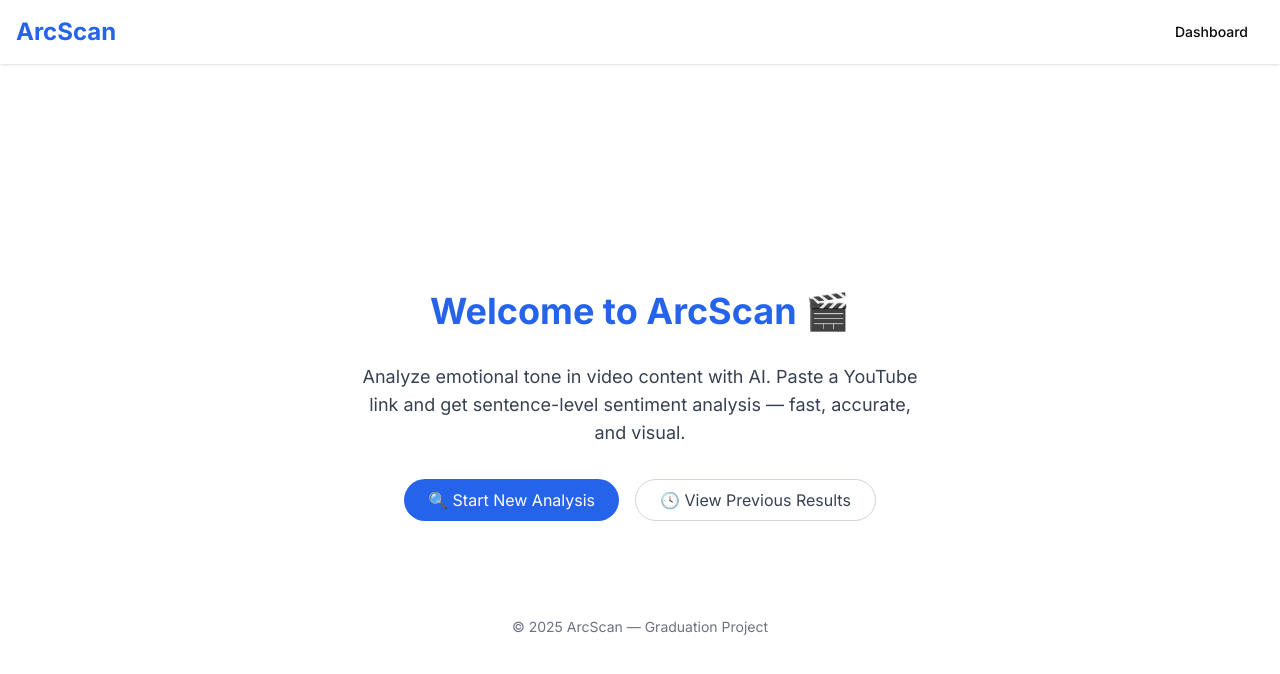
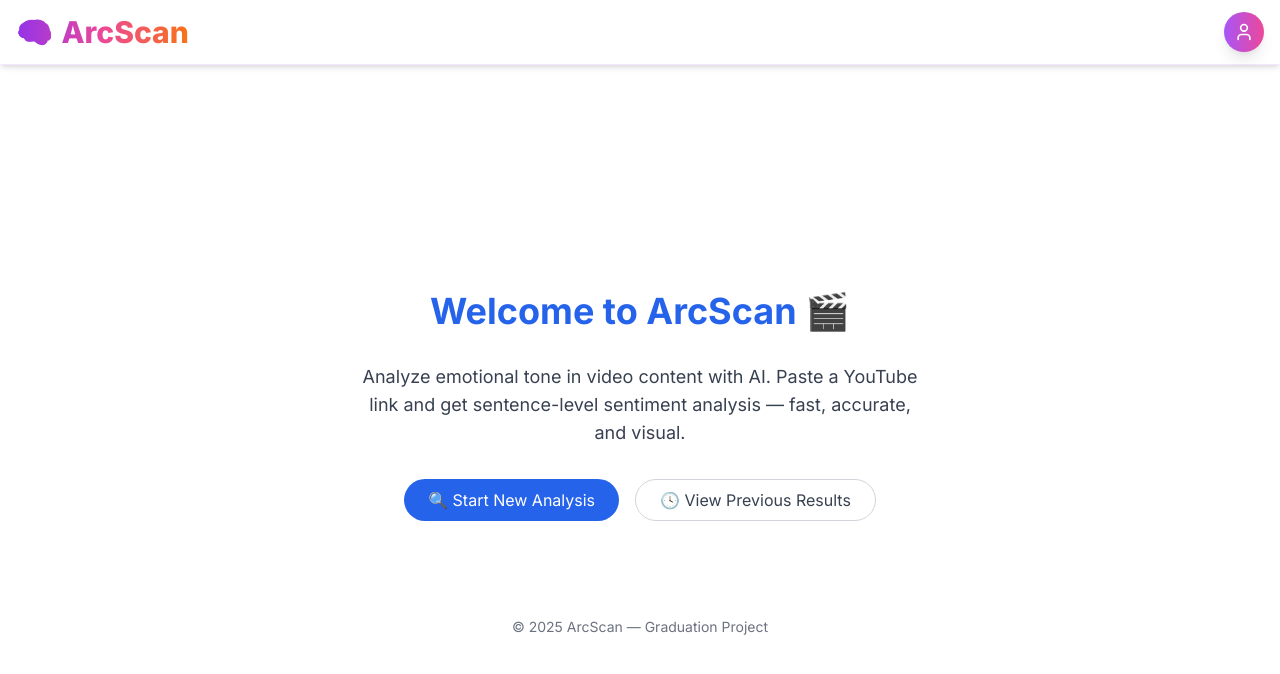
Before and after one commit to hibaam/Final-project, a Next.js app in the folder arcscan/: page / in a window 1280 px wide. Shown: the top 674 px of the page. Built offline with nearby package versions, Linux system fonts and the light colour scheme.

Commit message:
Improved user avatar dropdown and logo styling

```diff
--- a/arcscan/components/navbar.tsx
+++ b/arcscan/components/navbar.tsx
@@ -1,19 +1,47 @@
+'use client'
+
+import { useState } from 'react'
+import { User, LogOut, Settings, UserCircle2 } from 'lucide-react'
 import Link from 'next/link'
-import { Button } from '@/components/ui/button'
 
 export function Navbar() {
+  const [showMenu, setShowMenu] = useState(false)
+
   return (
-    <nav className="fixed top-0 left-0 right-0 z-50 bg-white shadow">
-      <div className="container mx-auto px-4">
-        <div className="flex justify-between items-center h-16">
-          <Link href="/" className="text-2xl font-bold text-blue-600">
-            ArcScan
-          </Link>
-          <div className="space-x-4">
-            <Button variant="ghost" asChild>
-              <Link href="/dashboard">Dashboard</Link>
-            </Button>
+    <nav className="fixed top-0 left-0 right-0 z-50 bg-white shadow-md border-b border-purple-100">
+      <div className="max-w-7xl mx-auto px-4 flex items-center justify-between h-16 relative">
+        {/* Logo on the left */}
+        <div className="text-3xl	 font-extrabold bg-gradient-to-r from-purple-600 via-pink-500 to-orange-500 bg-clip-text text-transparent flex items-center gap-2">
+          <span className="text-3xl">🧠</span>
+          <span>ArcScan</span>
+        </div>
+
+        {/* Avatar with dropdown */}
+        <div
+          className="relative"
+          onMouseEnter={() => setShowMenu(true)}
+          onMouseLeave={() => setShowMenu(false)}
+        >
+          <div className="w-10 h-10 bg-gradient-to-r from-purple-500 to-pink-500 rounded-full flex items-center justify-center shadow-lg cursor-pointer">
+            <User className="w-5 h-5 text-white" />
           </div>
+
+          {showMenu && (
+            <div className="absolute right-0 mt-2 w-40 bg-white shadow-lg rounded-xl py-2 border border-gray-100 z-50">
+              <Link href="/dashboard/profile" className="block px-4 py-2 text-sm text-gray-700 hover:bg-purple-50 flex items-center gap-2">
+                <UserCircle2 className="w-4 h-4" /> Profile
+              </Link>
+              <Link href="/dashboard/settings" className="block px-4 py-2 text-sm text-gray-700 hover:bg-purple-50 flex items-center gap-2">
+                <Settings className="w-4 h-4" /> Settings
+              </Link>
+              <button
+                onClick={() => alert('Logging out...')} // لاحقًا نربطه فعليًا مع auth
+                className="w-full text-left px-4 py-2 text-sm text-red-600 hover:bg-red-50 flex items-center gap-2"
+              >
+                <LogOut className="w-4 h-4" /> Logout
+              </button>
+            </div>
+          )}
         </div>
       </div>
     </nav>
```
